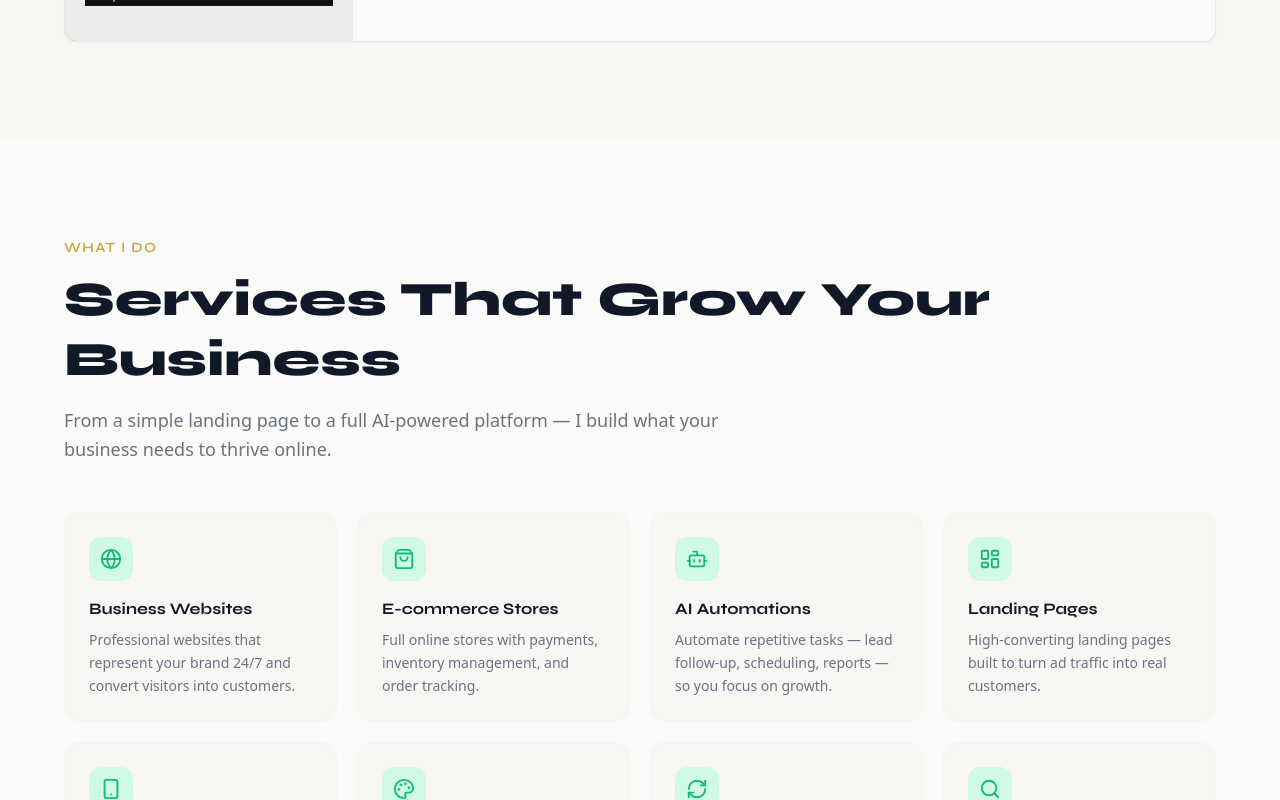
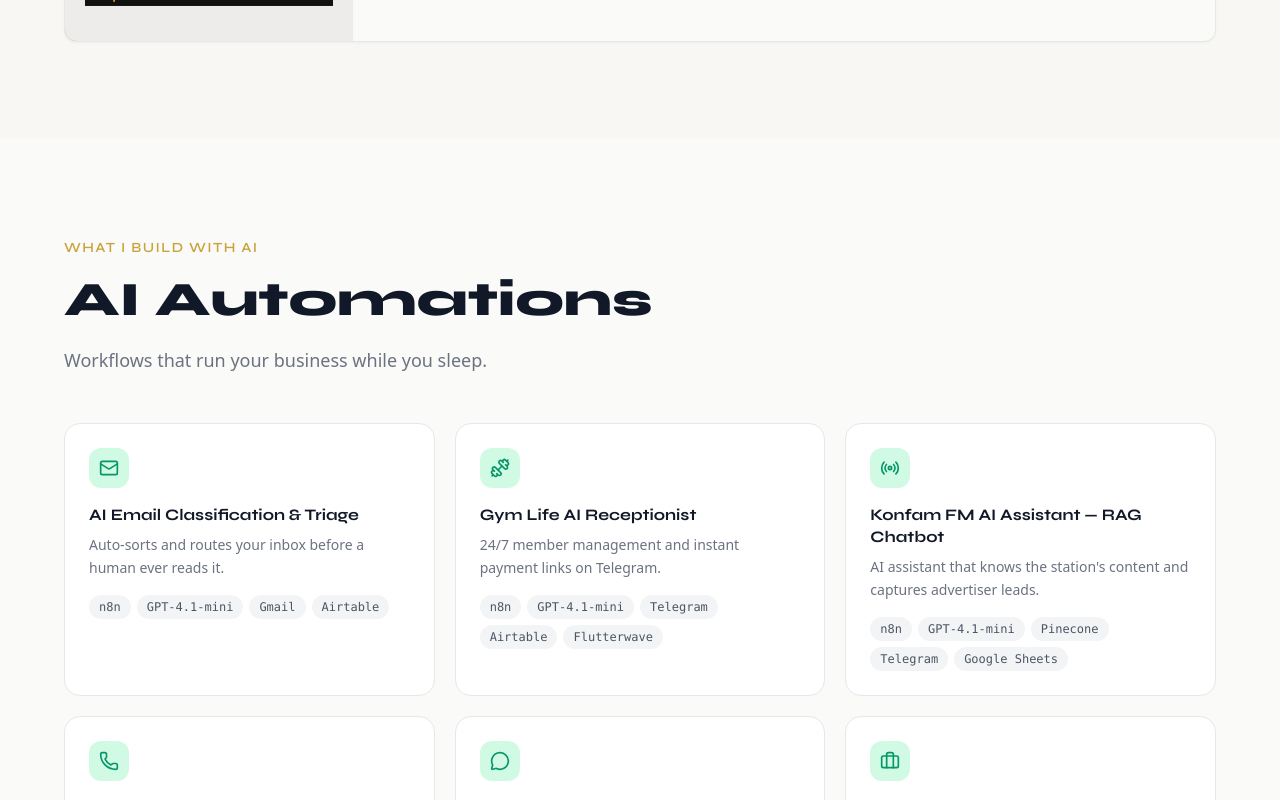
Before and after one commit to Tejiri-Gbenedio/Tejiri-Gbenedio, a Next.js app: page / in a window 1280 px wide. Shown: the part 2880-3680 px from the top of the page. Built offline with nearby package versions, Linux system fonts and the light colour scheme.

Commit message:
feat: wire Automations section into homepage between Projects and Services

```diff
--- a/src/app/page.tsx
+++ b/src/app/page.tsx
@@ -2,6 +2,7 @@
 import CustomCursor from '@/components/CustomCursor'
 import Hero from '@/components/sections/Hero'
 import Projects from '@/components/sections/Projects'
+import Automations from '@/components/sections/Automations'
 import Services from '@/components/sections/Services'
 import Testimonials from '@/components/sections/Testimonials'
 import About from '@/components/sections/About'
@@ -22,6 +23,7 @@
       <main id="main-content">
         <Hero />
         <Projects />
+        <Automations />
         <Services />
         <Testimonials />
         <About />
```
